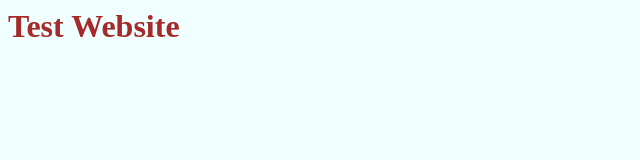
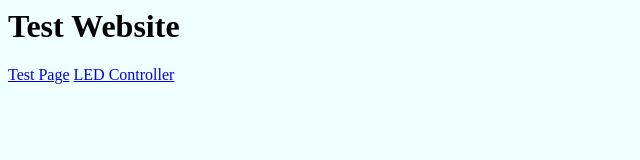
Before and after one commit to coleTitze/rpiTestWebApp, a plain HTML site: page templates/index.html in a window 1280 px wide. Shown: the whole page, without its empty margins (0-640 px from the left). Drawn offline with Linux system fonts and the light colour scheme.

Commit message:
Add links

```diff
--- a/static/style.css
+++ b/static/style.css
@@ -1,4 +1,4 @@
 body {
     background: azure;
-    color: brown;
+    color: black;
 }
--- a/templates/index.html
+++ b/templates/index.html
@@ -4,5 +4,7 @@
 </head>
 <body>
 <h1>Test Website</h1>
+<a href="/test">Test Page</a>
+<a href="/ledController">LED Controller</a>
 </body>
 </html>
```
